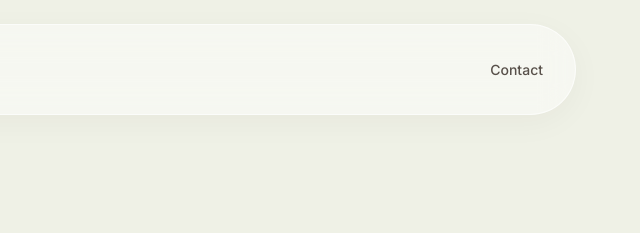
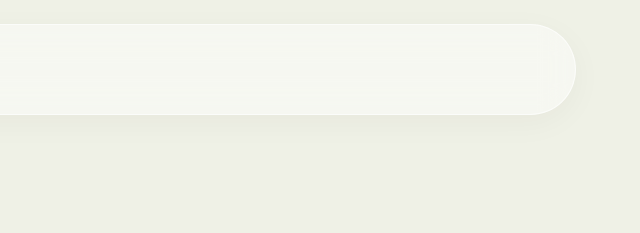
Before and after one commit to ida7105-alt/cleo-design-studio, a plain HTML site: page Showcase-01.html in a window 1280 px wide. Shown: the top 233 px of the page, 640-1280 px from the left. Drawn offline with nearby package versions, Linux system fonts and the light colour scheme.

Commit message:
Add files via upload

```diff
--- a/Showcase-01.html
+++ b/Showcase-01.html
@@ -179,10 +179,7 @@
             <a href="index.html" target="_top" class="block transition-transform hover:scale-105">
                 <img src="./img/Cleo-logo.svg" alt="Cleo Logo" class="h-[57px] w-auto">
             </a>
-            <div class="flex items-center gap-6">
-                <a href="index.html?contact=open" target="_top"
-                    class="text-sm font-medium hover:text-earth-sage transition-colors text-earth-muted">Contact</a>
-            </div>
+
         </div>
     </nav>
 
--- a/css/globals.css
+++ b/css/globals.css
@@ -1,5 +1,9 @@
 /* globals.css */
 @import './tokens.css';
+
+html {
+  scroll-behavior: smooth;
+}
 
 /* Base styles */
 body {
```
Also changed, not shown: Showcase-02.html (+1 -4 lines), Showcase-03.html (+1 -4 lines), Showcase-04.html (+1 -4 lines), Showcase-05.html (+1 -4 lines), Showcase-06.html (+1 -4 lines), Showcase-07.html (+1 -4 lines).
